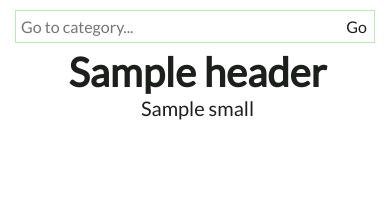
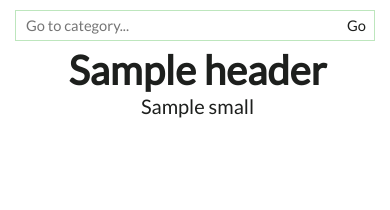
Before and after one commit to ArachnidNetworks/spiderbook2, a Flask app: template templates/default.html in a window 390 px wide. Shown: the top 210 px of the page. Run offline with Flask 2, Linux system fonts and the light colour scheme; the template is opened without the code that fills it: most values are stand-ins (such as "Sample title", 1, 10 or a date in 2020).

Commit message:
Some more responsivness for the search bar

```diff
--- a/static/css/default.css
+++ b/static/css/default.css
@@ -41,16 +41,16 @@ body {
 
 #catsearch input {
     width: 90%;
-    font-size: 1.6vw;
+    font-size: 1.5vw;
     padding: 6px;
-    padding-left: 5px;
+    padding-left: 10px;
     border: 1px solid var(--main-color); border-right: 0;
     margin-top: 10px;
 }
 
 #catsearch button {
     width: 10%;
-    font-size: 1.6vw;
+    font-size: 1.5vw;
     padding: 6px;
     border: 1px solid var(--main-color); border-left: 0;
     background-color: #ffffff;
@@ -91,10 +91,10 @@ body {
 
 @media screen and (max-width: 700px) {
     #catsearch input {
-        font-size: 12pt;
+        font-size: 11pt;
     }
     #catsearch button {
-        font-size: 12pt;
+        font-size: 11pt;
     }
     #page-header h1 {
         font-size: 30pt;
```
